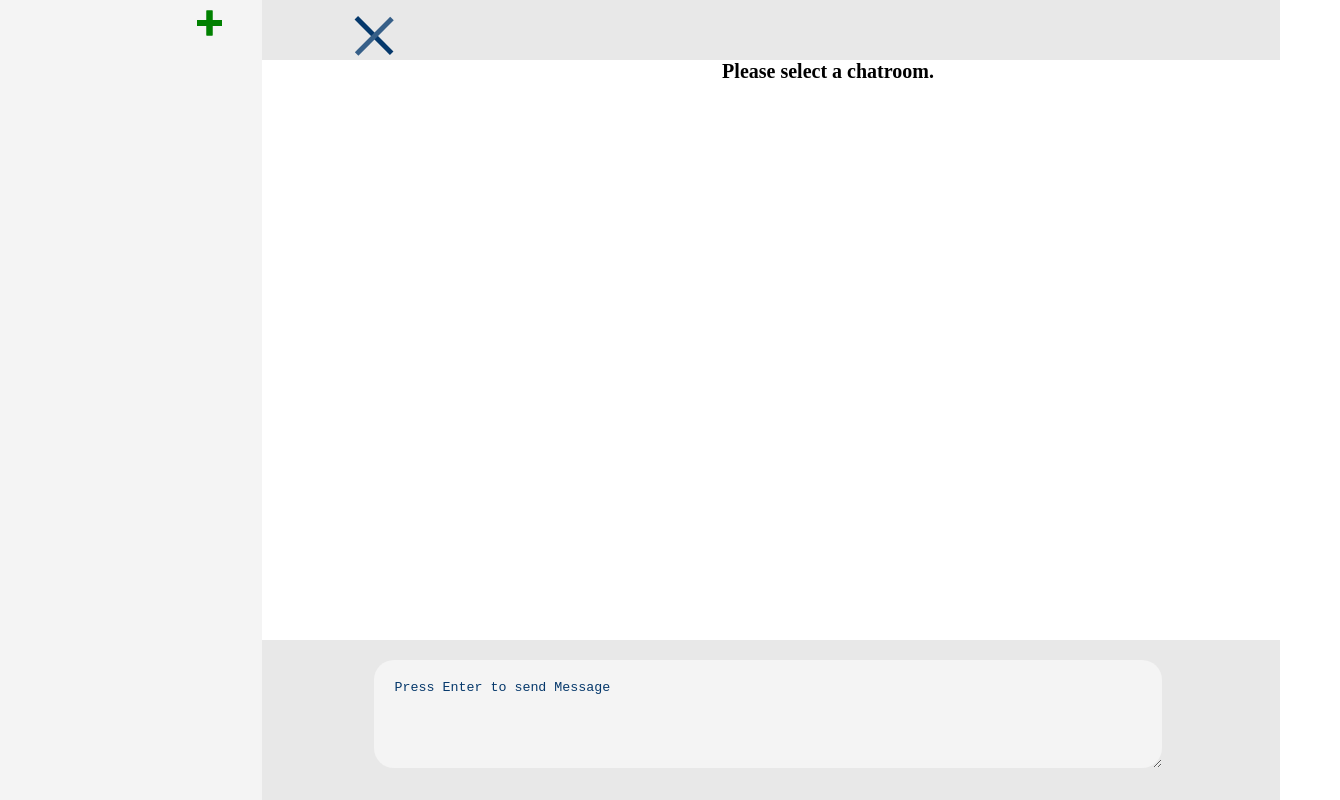
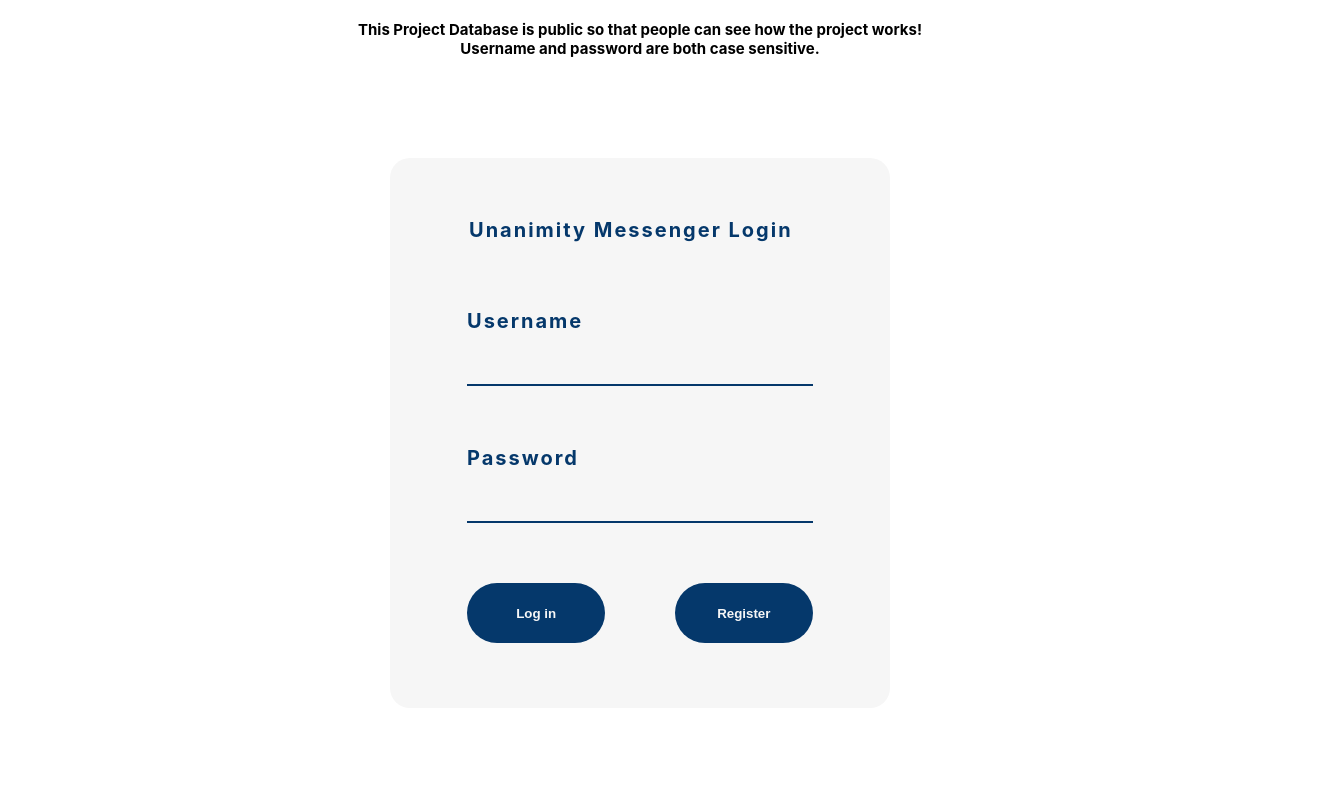
Before and after one commit to Blaine137/unanimity, a React (Create React App) app in the folder unanimity/: page / in a window 1280 px wide. Shown: the whole page, 1340 px wide, since content can reach past the window. Built offline with nearby package versions, Linux system fonts and the light colour scheme; no server answers; a web font is replaced by a local one.

Commit message:
completed known css updates
Fixed all currently known css/ui interface updates. worked on the authentication page, messages. and the sidebar.

```diff
--- a/unanimity/src/components/Sidebar/Sidebar.js
+++ b/unanimity/src/components/Sidebar/Sidebar.js
@@ -212,6 +212,14 @@ class Sidebar extends Component {
             //set css to show the sidebar
             sidebar = <div className = { styles.sidebarContainer } style = { { transform: 'translateX( 0% )' } } >
 
+                        <div onClick = { ( ) => { this.props.toggleSidebar( ) } } className = { styles.burger }  >
+
+                            <div className = { styles.closeTop } ></div>
+                            <div className = { styles.closeMiddle } ></div>
+                            <div className = { styles.closeBottom } ></div>
+
+                        </div>
+
                         <div className = { styles.addContainer } onClick = { ( ) => { this.popUp( ) } } >
 
                             <div className = { styles.addButton } ></div>
--- a/unanimity/src/components/Sidebar/Sidebar.module.scss
+++ b/unanimity/src/components/Sidebar/Sidebar.module.scss
@@ -1,5 +1,5 @@
 .sidebarContainer{
-    width: 20.5vw ;
+    width: 100vw;
     height: 100vh;
     background-color: #f4f4f4;
     padding: 1rem;
@@ -12,7 +12,7 @@
 .addContainer{
     position: absolute;
     top: 20px;
-    left: 75%;
+    left: 5%;
     height: 30px;
     width: 25px;
         &:hover{
@@ -64,8 +64,12 @@
 
 }
 
+/*burger is the closing x for mobile that is located in the sidebar. on mobile the sidebar is wider.*/
 .burger{
-    float: right;
+    position: absolute;
+    top: 10px;
+    /* 80 percent over minus the width of the x. this prevents from half the x being cut off the screen */
+    left: calc(80% - 50px);
     width: 50px;
     cursor: pointer;
     padding: 1rem;
@@ -90,7 +94,7 @@
     transform: rotate(-45deg);
     transition: transform .5s ease-in-out;
   }
-
+  /* delete stuff is the x that allows you to delete a chatroom in the sidebar*/
   .deleteContainer{
     padding-top: .5rem;
     float: left;
@@ -115,6 +119,7 @@
     transform: rotate(-45deg);
     transition: transform .5s ease-in-out;
   }
+  /* All the form stuff is used for the pop up that opens when you add a new chatroom */
 .form {
     position: relative;
     z-index: 10;
@@ -192,9 +197,7 @@ label {
 
 /*tablets and larger*/
 @media only screen and ( min-width: 700px ) {
-    .sidebarContainer{
-        width: 20.5vw ;
-    }
+
     .form {
         padding: 3rem;
         position: relative;
@@ -204,3 +207,13 @@ label {
     }
 
 }
+
+/*For desktop*/
+@media only screen and ( min-width: 900px ) {
+    .burger{
+        display: none;
+    }
+    .sidebarContainer{
+        width: 20.5vw ;
+    }
+}
--- a/unanimity/src/containers/Authentication/Authentication.js
+++ b/unanimity/src/containers/Authentication/Authentication.js
@@ -10,7 +10,7 @@ class Authentication extends Component {
     state = {
 
         //this sets the default authentication to false.
-        authenticated: true,
+        authenticated: false,
         userID: 2,
         username: 'Jacob'
 
--- a/unanimity/src/containers/Authentication/Authentication.module.scss
+++ b/unanimity/src/containers/Authentication/Authentication.module.scss
@@ -8,25 +8,28 @@ html {
     font-weight: bold;
     font-size: 1.25rem;
     box-sizing: border-box;
+    overflow-y: scroll;
 }
 *, *:before, *:after {
   box-sizing: inherit;
 }
 
 .wrapper {
-    overflow: auto;
-    height: 100vh;
+    min-height: 100vh;
+    padding: 1rem;
+
 }
 
 .wrapper p {
     font-size: .75rem;
+    margin: auto;
 }
 
 .form {
 
     display: block;
     text-align: left;
-    margin: auto;
+    margin: 1rem auto;
     padding: 1rem;
     background-color:#F6F6F6;
     width: 80vw;
--- a/unanimity/src/containers/Messenger/Messenger.js
+++ b/unanimity/src/containers/Messenger/Messenger.js
@@ -825,74 +825,33 @@ class Messenger extends Component {
 
         return (
 
-            <
-            div className = {
-                styles.layout
-            } >
+            <div className = { styles.layout } >
 
-            <
-            div className = {
-                styles.sidebarGrid
-            }
-            style = {
-                this.state.sidebarInlineStyles
-            } >
+                <div className = { styles.sidebarGrid } style = { this.state.sidebarInlineStyles } >
 
-            <
-            Sidebar usersChatRoomsID = {
-                sidebarusersChatRoomsID
-            }
-            userID = {
-                this.state.userID
-            }
-            setCurrentChatRoomID = {
-                this.setCurrentChatRoom
-            }
-            showSidebar = {
-                this.state.showSidebar
-            }
-            addChatRoom = {
-                this.newChatRoom
-            }
-            deleteChatRoom = {
-                this.removeChatRoom
-            }
-            />
+                <Sidebar usersChatRoomsID = { sidebarusersChatRoomsID }
+                    userID = { this.state.userID }
+                    setCurrentChatRoomID = { this.setCurrentChatRoom }
+                    showSidebar = { this.state.showSidebar }
+                    addChatRoom = { this.newChatRoom }
+                    deleteChatRoom = { this.removeChatRoom }
+                    toggleSidebar = { this.setShowSidebar }
+                />
 
-            <
-            /div>
+                </div>
 
-            <
-            div className = {
-                styles.mainContentGrid
-            }
-            style = {
-                mainContentInlineStyles
-            } >
+                <div className = { styles.mainContentGrid } style = { mainContentInlineStyles } >
 
-            <
-            MainContent newMessage = {
-                this.newMessage
-            }
-            currentChatRoom = {
-                this.state.currentChatRoom
-            }
-            currentChatRoomName = {
-                this.state.currentChatRoomName
-            }
-            toggleSidebar = {
-                this.setShowSidebar
-            }
-            showSidebar = {
-                this.state.showSidebar
-            }
-            />
+                    <MainContent newMessage = { this.newMessage }
+                    currentChatRoom = { this.state.currentChatRoom }
+                    currentChatRoomName = { this.state.currentChatRoomName }
+                    toggleSidebar = { this.setShowSidebar }
+                    showSidebar = { this.state.showSidebar  }
+                    />
 
-            <
-            /div>
+                </div>
 
-            <
-            /div>
+            </div>
 
         );
 
```
